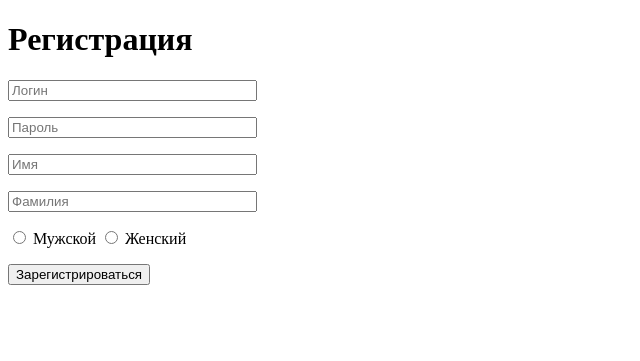
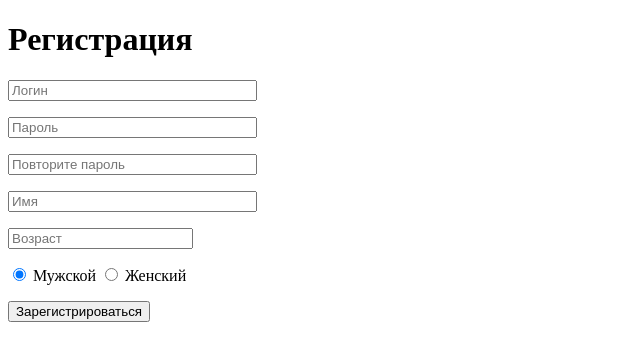
Before and after one commit to thd-nks/Nice2Meet, a Flask app: page /reg in a window 1280 px wide. Shown: the top 361 px of the page, without its empty margins (0-640 px from the left). Run offline with Flask 2, Linux system fonts and the light colour scheme.

Commit message:
done registration service

```diff
--- a/TP_proj/authorization.py
+++ b/TP_proj/authorization.py
@@ -2,16 +2,13 @@ from flask_wtf import FlaskForm
 from wtforms import *
 from wtforms.validators import DataRequired
 from app import login
-from werkzeug.security import generate_password_hash, check_password_hash
+from werkzeug.security import check_password_hash
 from models import User
 
 
 class Authorization:
     def __init__(self):
         pass
-
-    def set_password(self, user, password):
-            user.password = generate_password_hash(password)
 
     def check_password(self, user, password):
             return check_password_hash(user.password, password)
--- a/TP_proj/registration.py
+++ b/TP_proj/registration.py
@@ -1,20 +1,33 @@
 from flask_wtf import FlaskForm
 from wtforms import *
-from wtforms.validators import DataRequired
+from wtforms.validators import DataRequired, EqualTo, Required
+from models import User
+from werkzeug.security import generate_password_hash
 
 
 class Registration:
     def __init__(self):
         pass
 
+    def set_password(self, user, password):
+            user.password = generate_password_hash(password)
+
 
 class RegForm(FlaskForm):
     login = StringField('Логин', validators=[DataRequired()])
     password = PasswordField('Пароль', validators=[DataRequired()])
+    password2 = PasswordField('Повторите пароль', validators=[DataRequired(), EqualTo('password')])
     name = StringField('Имя', validators=[DataRequired()])
-    surname = StringField('Фамилия', validators=[DataRequired()])
-    sex = RadioField('Пол', choices=[('man', 'Мужской'), ('woman', 'Женский')])
+    age = IntegerField('Возраст', validators=[DataRequired()])
+    sex = RadioField('Пол', coerce=int, choices=[(1, 'Мужской'), (0, 'Женский')], default=1)
     submit = SubmitField('Зарегистрироваться')
+
+    def validate_login(self, login):
+        try:
+            User.get(User.login == login.data)
+            raise ValidationError('Login is busy.')
+        except User.DoesNotExist:
+            pass
 
 
 register = Registration()
--- a/TP_proj/routes.py
+++ b/TP_proj/routes.py
@@ -1,7 +1,7 @@
 from flask import render_template, request, redirect, url_for
 from app import app
 from authorization import LogForm, Authorization
-from registration import RegForm
+from registration import RegForm, Registration
 from flask_login import current_user, login_user, logout_user
 from models import User
 
@@ -13,14 +13,16 @@ def index():
 
 @app.route("/reg", methods=['GET', 'POST'])
 def reg():
+    if current_user.is_authenticated:
+        return redirect(url_for('main_page'))
     form = RegForm()
     if form.validate_on_submit():
-        login = form.login.data
-        password = form.password.data
-        name = form.name.data
-        surname = form.surname.data
-        sex = form.sex.data
-        return redirect('/index')
+        reg = Registration()
+        user = User(name=form.name.data, sex=form.sex.data, age=form.age.data, rating=0,
+                    location='', info='', picture='', login=form.login.data)
+        reg.set_password(user, form.password.data)
+        user.save()
+        return redirect(url_for('log'))
     return render_template('reg.html', form=form)
 
 
--- a/TP_proj/templates/reg.html
+++ b/TP_proj/templates/reg.html
@@ -10,20 +10,42 @@
 
 <form action="" method="post" novalidate>
     {{ form.hidden_tag() }}
-    <p>{{ form.login(size=28, placeholder='Логин') }}
-    {% for error in form.login.errors %}
+    <p>
+        {{ form.login(size=28, placeholder='Логин') }}
+        {% for error in form.login.errors %}
             <span style="color: red;">[{{ error }}]</span>
             {% endfor %}
     </p>
-    <p>{{ form.password(size=28, placeholder='Пароль') }}</p>
-    <p>{{ form.name(size=28, placeholder='Имя') }}</p>
-    <p>{{ form.surname(size=28, placeholder='Фамилия') }}</p>
+    <p>
+        {{ form.password(size=28, placeholder='Пароль') }}
+        {% for error in form.password.errors %}
+            <span style="color: red;">[{{ error }}]</span>
+            {% endfor %}
+    </p>
+    <p>
+        {{ form.password2(size=28, placeholder='Повторите пароль') }}
+        {% for error in form.password2.errors %}
+            <span style="color: red;">[{{ error }}]</span>
+            {% endfor %}
+    </p>
+    <p>
+        {{ form.name(size=28, placeholder='Имя') }}
+        {% for error in form.name.errors %}
+            <span style="color: red;">[{{ error }}]</span>
+            {% endfor %}
+    </p>
+    <p>
+        {{ form.age(size=28, placeholder='Возраст') }}
+        {% for error in form.age.errors %}
+            <span style="color: red;">[{{ error }}]</span>
+            {% endfor %}
+    </p>
     <p>{% for subfield in form.sex %}
     <tr>
         <td>{{ subfield }}</td>
         <td>{{ subfield.label }}</td>
     </tr>
-{% endfor %}</p>
+    {% endfor %}</p>
     <p>{{ form.submit() }}</p>
 </form>
 
```
